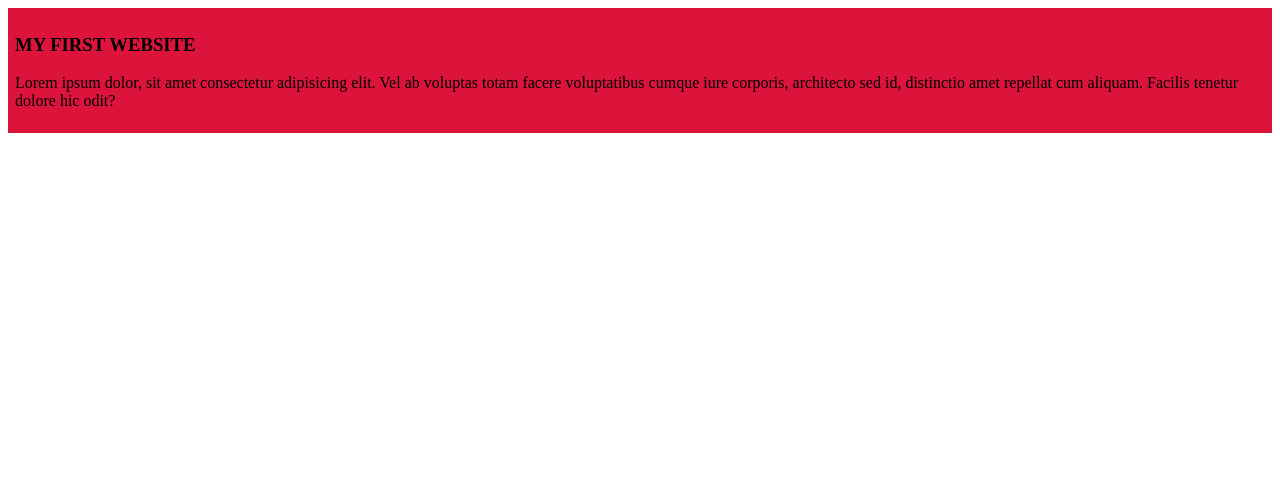
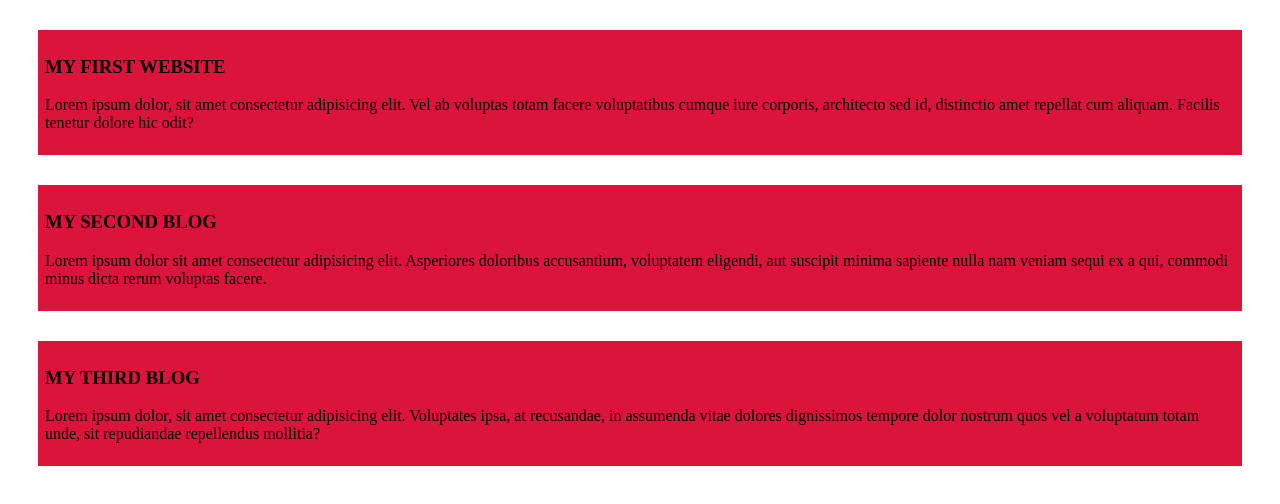
Before and after one commit to Tarin2004/my-simple-website, a plain HTML site: page index.html in a window 1280 px wide. Drawn offline with Linux system fonts and the light colour scheme.

Commit message:
added the blog

```diff
--- a/index.html
+++ b/index.html
@@ -7,10 +7,17 @@
     <link rel="stylesheet" href="styles/blog.css">
 </head>
 <body>
-    <DIV>
+    <div>
     <h3>MY FIRST WEBSITE</h3>
     <P>Lorem ipsum dolor, sit amet consectetur adipisicing elit. Vel ab voluptas totam facere voluptatibus cumque iure corporis, architecto sed id, distinctio amet repellat cum aliquam. Facilis tenetur dolore hic odit?</P>
-    </DIV>
-
+    </div>
+    <div>
+        <h3>MY SECOND BLOG</h3>
+        <P>Lorem ipsum dolor sit amet consectetur adipisicing elit. Asperiores doloribus accusantium, voluptatem eligendi, aut suscipit minima sapiente nulla nam veniam sequi ex a qui, commodi minus dicta rerum voluptas facere.</P>
+    </div>
+    <div>
+        <h3>MY THIRD BLOG</h3>
+        <P>Lorem ipsum dolor, sit amet consectetur adipisicing elit. Voluptates ipsa, at recusandae, in assumenda vitae dolores dignissimos tempore dolor nostrum quos vel a voluptatum totam unde, sit repudiandae repellendus mollitia?</P>
+    </div>
 </body>
 </html>
--- a/styles/blog.css
+++ b/styles/blog.css
@@ -1,4 +1,5 @@
 div{
     background-color: crimson;
     padding: 7px;
+    margin: 30px;
 }
```
